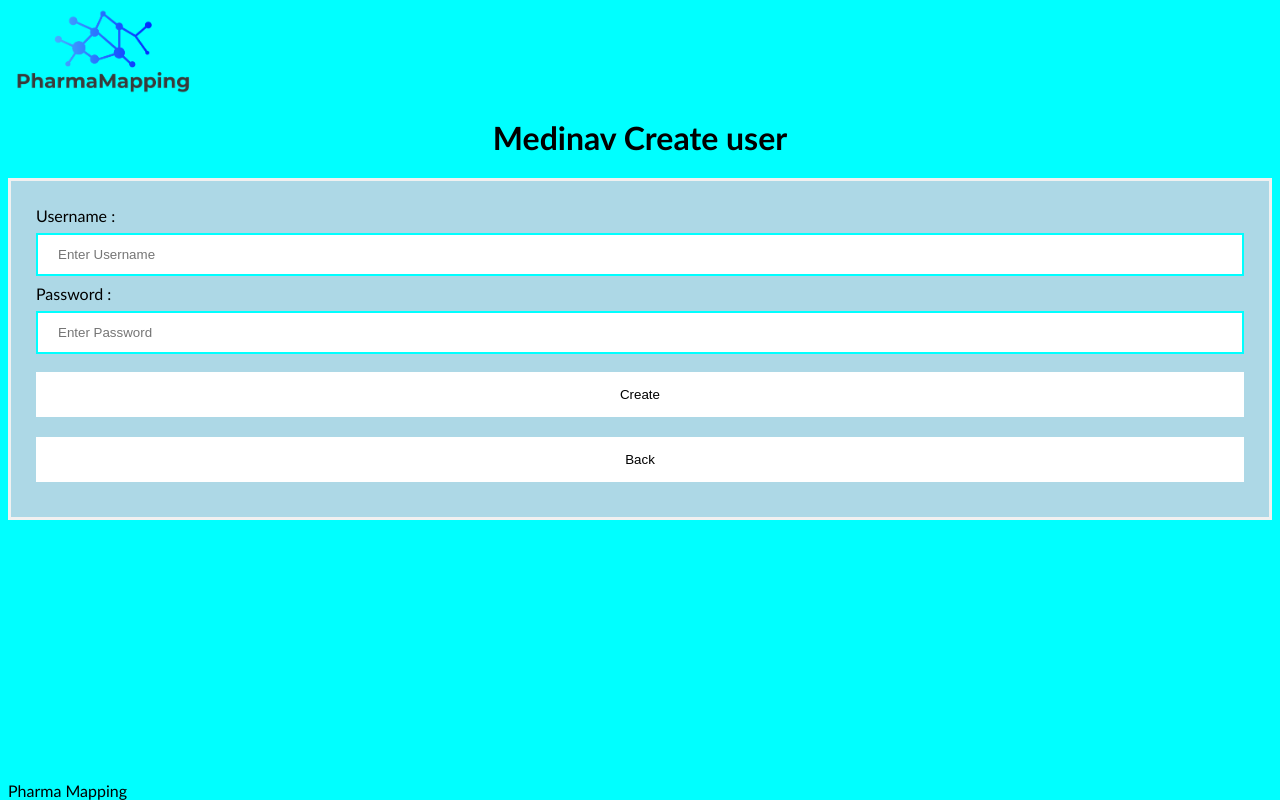
After one commit to ThinkRORBOT/Medinav, a Django app: page /clientnav/createuser/ in a window 1280 px wide. The commit adds this page. Run offline with Django 3.2, Linux system fonts and the light colour scheme.

Commit message:
added create user page

```diff
--- /dev/null
+++ b/medinav/clientnav/templates/clientnav/createuser.html
@@ -0,0 +1,34 @@
+<!DOCTYPE html>
+<html>
+  {% load static %}
+<head>
+<meta name="viewport" content="width=device-width, initial-scale=1">
+<title> Create User Page </title>
+<link rel="stylesheet" type="text/css" href="{% static 'css/default.css' %}">
+<header id="header">
+  <img src="{% static 'media/logo-nobackground-1000.png' %}" width="15%">
+</header>
+<script src="https://ajax.googleapis.com/ajax/libs/jquery/3.5.1/jquery.min.js"></script>
+<script src="{% static 'js/createuser.js' %}"></script>
+</head>
+<body>
+    <center> <h1> Medinav Create user </h1> </center>
+    <form>
+        <div class="container">
+            <label>Username : </label>
+            <input id="username" type="text" placeholder="Enter Username" name="username">
+            <label>Password : </label>
+            <input id="password" type="password" placeholder="Enter Password" name="password">
+
+            <button type="button" id="create_button">Create</button>
+
+            <a href="/clientnav"><button type="button">Back</button></a>
+
+        </div>
+    </form>
+</body>
+
+<footer>
+  Pharma Mapping
+</footer>
+</html>
--- a/medinav/clientnav/templates/clientnav/index.html
+++ b/medinav/clientnav/templates/clientnav/index.html
@@ -21,6 +21,7 @@
             <input id="password" type="password" placeholder="Enter Password" name="password">
 
             <button type="button" id="submit_button">Login</button>
+            <a href="/clientnav/createuser"><button type="button" id="create_user">Create User</button></a>
 
             Forgot <a href="/clientnav/forgotpwd"> password? </a>
         </div>
--- a/medinav/clientnav/urls.py
+++ b/medinav/clientnav/urls.py
@@ -12,4 +12,5 @@ urlpatterns = [
     path('selectmix/', views.get_selectmix, name='selectmix'),
     path('showmix/', views.get_showmix, name='showmix'),
     path('forgotpwd/', views.reset_pwd, name='forgotpwd'),
+    path('createuser/', views.create_user, name='createuser'),
 ]+static(settings.STATIC_URL, document_root=settings.STATIC_ROOT)
--- a/medinav/clientnav/views.py
+++ b/medinav/clientnav/views.py
@@ -29,6 +29,23 @@ def reset_pwd(request):
             return JsonResponse({'status':'401'})
 
     return render(request, 'clientnav/forgotpwd.html')
+
+@csrf_exempt
+def create_user(request):
+    if request.method == 'POST':
+        response_dict = request.POST.dict()
+        password = response_dict['pwd']
+        username = response_dict['u_name']
+
+        length = usrCredentials.objects.filter(u_name=username).count()
+        # status = 1 if successful, 0 if username not found
+        if (length == 1):
+            return JsonResponse({'status':'401'})
+        elif (length == 0):
+            usr_credentials = usrCredentials(u_name=username, u_pwd = password)
+            usr_credentials.save()
+            return JsonResponse({'status':'200'})
+    return render(request, 'clientnav/createuser.html')
 
 @csrf_exempt
 def index(request):
--- /dev/null
+++ b/medinav/static/js/createuser.js
@@ -0,0 +1,33 @@
+
+window.onload = function () {
+    var button = document.getElementById('create_button');
+    button.onclick=function(){
+
+    var u_name = document.getElementById("username").value;
+    var pwd = document.getElementById("password").value;
+    console.log(u_name);
+    if (u_name === "" || pwd === ""){
+        window.alert("Please enter a valid username and password");
+    }
+    	$.ajax({
+	    type: 'POST',
+	    url: '/clientnav/createuser/',
+ 	    data: {
+ 		'u_name': u_name,
+		'pwd': pwd
+ 	    },
+ 	    success: function(data, textStatus, xhr) {
+                console.log(data);
+                if (data['status'] == 200) {
+
+                    window.alert("User create successfully");
+                    window.location.href = "/clientnav"
+                }
+                else if (data['status'] == 401) {
+                    window.alert("Error user name already exists");
+                }
+            },
+	});
+    return false;
+}
+};
```
Also changed, not shown: README.md.
